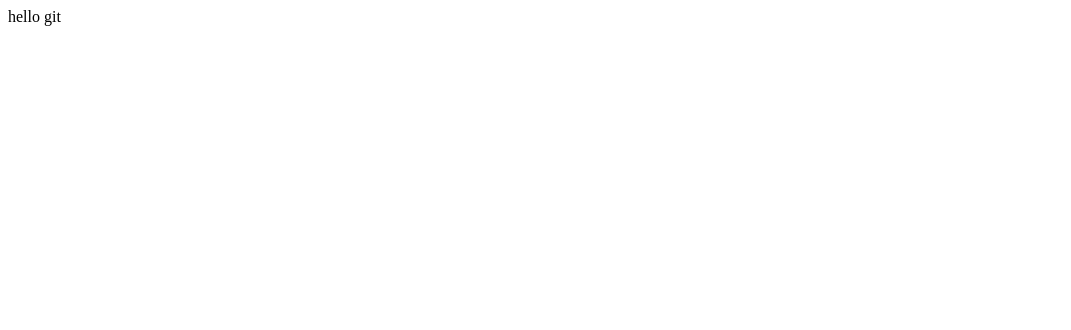
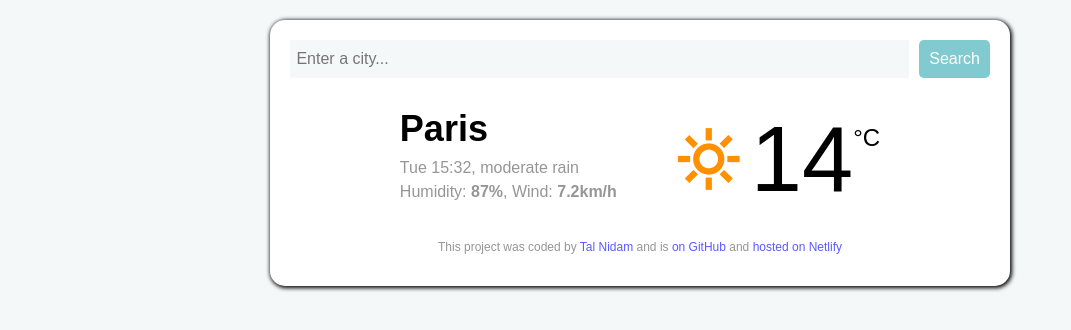
Before and after one commit to TheTulatula/weatherApp, a plain HTML site: page index.html in a window 1280 px wide. Shown: the whole page, without its empty margins (0-1071 px from the left). Drawn offline with nearby package versions, Linux system fonts and the light colour scheme.

Commit message:
upload
uploading current work to git

```diff
--- /dev/null
+++ b/app.js
@@ -0,0 +1,44 @@
+let now = new Date();
+let days = ["Sun", "Mon", "Tue", "Wed", "Thu", "Fri", "Sat"];
+let day = days[now.getDay()];
+let hours = now.getHours();
+let minutes = now.getMinutes().toString().padStart(2, "0");
+
+let div = document.querySelector(".currentTime");
+
+function submitSearch(event) {
+  event.preventDefault();
+
+  let searchInput = document.querySelector("#searchInput");
+  let h1 = document.querySelector("h1");
+  h1.innerHTML = `${searchInput.value}`;
+
+  let city = searchInput.value;
+  let apiKey = `f80eot135d2ba84faf905b0d90035259`;
+  let apiUrl = `https://api.shecodes.io/weather/v1/current?query=${city}&key=${apiKey}&units=metric`;
+
+  axios.get(apiUrl).then(displayCurrentWeather);
+}
+
+let form = document.querySelector("#searchForm");
+form.addEventListener("submit", submitSearch);
+
+function displayCurrentWeather(response) {
+  console.log(response.data);
+
+  let temperature = Math.round(response.data.temperature.current);
+  let currentCity = response.data.city;
+  let div = document.querySelector(".mainCurrentTemp");
+  div.innerHTML = `${temperature}`;
+
+  let humidity = response.data.temperature.humidity;
+  let windSpeed = response.data.wind.speed;
+  let weatherDescription = response.data.condition.description;
+
+  document.querySelector(
+    ".humidityWind"
+  ).innerHTML = `Humidity: <strong>${humidity}%</strong>, Wind: <strong>${windSpeed} km/h</strong>`;
+  document.querySelector(
+    ".currentTime"
+  ).innerHTML = `${day}, ${hours}:${minutes}, ${weatherDescription}`;
+}
--- a/index.html
+++ b/index.html
@@ -3,9 +3,48 @@
   <head>
     <meta charset="UTF-8" />
     <meta name="viewport" content="width=device-width, initial-scale=1.0" />
-    <title>Document</title>
+    <link
+    rel="stylesheet"
+    href="https://fonts.googleapis.com/css2?family=Material+Symbols+Outlined:opsz,wght,FILL,GRAD@20..48,100..700,0..1,-50..200"
+  />
+      <script src="https://unpkg.com/axios/dist/axios.min.js"></script>
+
+    <link rel="stylesheet" href="src/styles.css" />
+    <title>My weather application</title>
+    <link rel="stylesheet" href="style.css">
   </head>
+
   <body>
-    hello git
-  </body>
+    <div class="containerApp">
+    <header>
+      <form id="searchForm">
+        <input type="search" placeholder=" Enter a city..." required id="searchInput" />
+        <input type="submit" value="Search" />
+      </form>
+    </header>
+    <main>
+      <div class="current-weather">
+        <div>
+
+          <h1>Paris</h1>
+            <div class="currentTime">Tue 15:32, moderate rain </div>
+            <div class="humidityWind">Humidity: <strong>87%</strong>, Wind: <strong>7.2km/h</strong></div>
+        </div>
+        <div class="currentDegrees">
+          <span class="material-symbols-outlined">
+          clear_day
+          </span><div class="mainCurrentTemp">
+          14</div><small>°C</small></div>
+      </div>
+    </main>
+    <footer>
+      <p>
+        This project was coded by
+        <a href="#" target="_blank">Tal Nidam</a> and is
+        <a href="#" target="_blank"> on GitHub</a> and
+        <a href="#" target="_blank">hosted on Netlify</a>
+      </p>
+    </footer>
+    <script src="app.js"></script>
+</body>
 </html>
--- /dev/null
+++ b/style.css
@@ -0,0 +1,91 @@
+body {
+  background-color: rgb(244, 248, 248);
+  margin: 20px;
+  font-family: sans-serif;
+}
+.containerApp {
+  background-color: rgb(255, 255, 255);
+  min-width: 500px;
+  max-width: 700px;
+  padding: 20px;
+  margin: auto;
+  border-radius: 15px;
+  box-shadow: 1px 1px 4px 1px;
+}
+
+form {
+  display: flex;
+  width: 100%;
+  justify-content: center;
+  max-width: 700px;
+  margin: auto;
+}
+input {
+  font-size: 16px;
+}
+input[type="search"] {
+  flex: 1;
+  margin-right: 10px;
+  border: none;
+  background-color: rgb(244, 248, 248);
+}
+input[type="submit"] {
+  border-radius: 5px;
+  border-width: 0px;
+  color: rgb(255, 255, 255);
+  background-color: rgb(129, 202, 207);
+  padding: 10px;
+}
+input[type="submit"]:hover {
+  cursor: pointer;
+  color: rgb(90, 90, 255);
+}
+.current-weather {
+  display: flex;
+  justify-content: center;
+  margin: auto;
+  line-height: 1.5;
+}
+h1 {
+  font-size: 36px;
+  margin-bottom: 0;
+}
+div.currentTime,
+div.humidityWind {
+  font-size: 16px;
+  color: rgb(150, 150, 150);
+  margin-top: 0;
+}
+.currentDegrees {
+  display: flex;
+  justify-content: end;
+  align-items: flex-start;
+  margin-left: 60px;
+  margin-top: 12px;
+  font-size: 92px;
+}
+
+.currentDegrees small {
+  font-size: 24px;
+  margin-top: 30px;
+  font-weight: 500;
+}
+.currentDegrees span {
+  font-size: 64px;
+  margin-top: 37px;
+  margin-right: 10px;
+  color: rgb(255, 145, 0);
+  font-weight: bold;
+}
+footer {
+  text-align: center;
+  font-size: 12px;
+  color: rgb(150, 150, 150);
+}
+a {
+  text-decoration: none;
+  color: rgb(90, 90, 255);
+}
+a:hover {
+  color: blue;
+}
```
